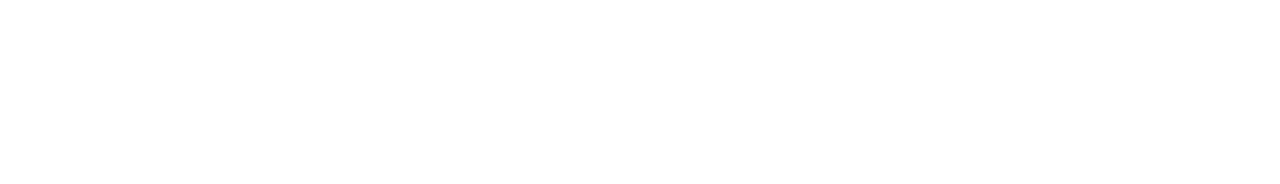
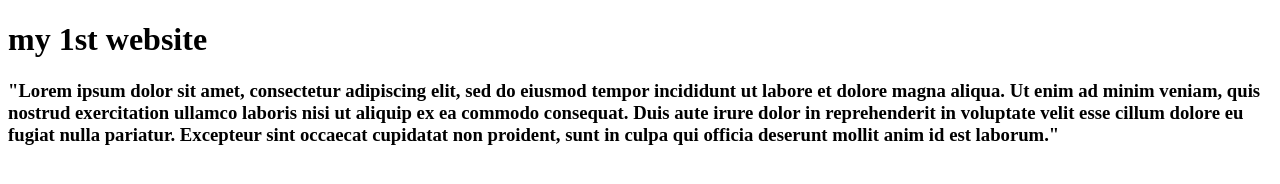
Before and after one commit to Jesanshihab/My-fast-website-, a plain HTML site: page index.html in a window 1280 px wide. Drawn offline with Linux system fonts and the light colour scheme.

Commit message:
learn github

```diff
--- a/index.html
+++ b/index.html
@@ -6,6 +6,7 @@
     <title>Document</title>
 </head>
 <body>
-
+    <h1>my 1st website</h1>
+    <h3>"Lorem ipsum dolor sit amet, consectetur adipiscing elit, sed do eiusmod tempor incididunt ut labore et dolore magna aliqua. Ut enim ad minim veniam, quis nostrud exercitation ullamco laboris nisi ut aliquip ex ea commodo consequat. Duis aute irure dolor in reprehenderit in voluptate velit esse cillum dolore eu fugiat nulla pariatur. Excepteur sint occaecat cupidatat non proident, sunt in culpa qui officia deserunt mollit anim id est laborum."</h3>
 </body>
 </html>
```
